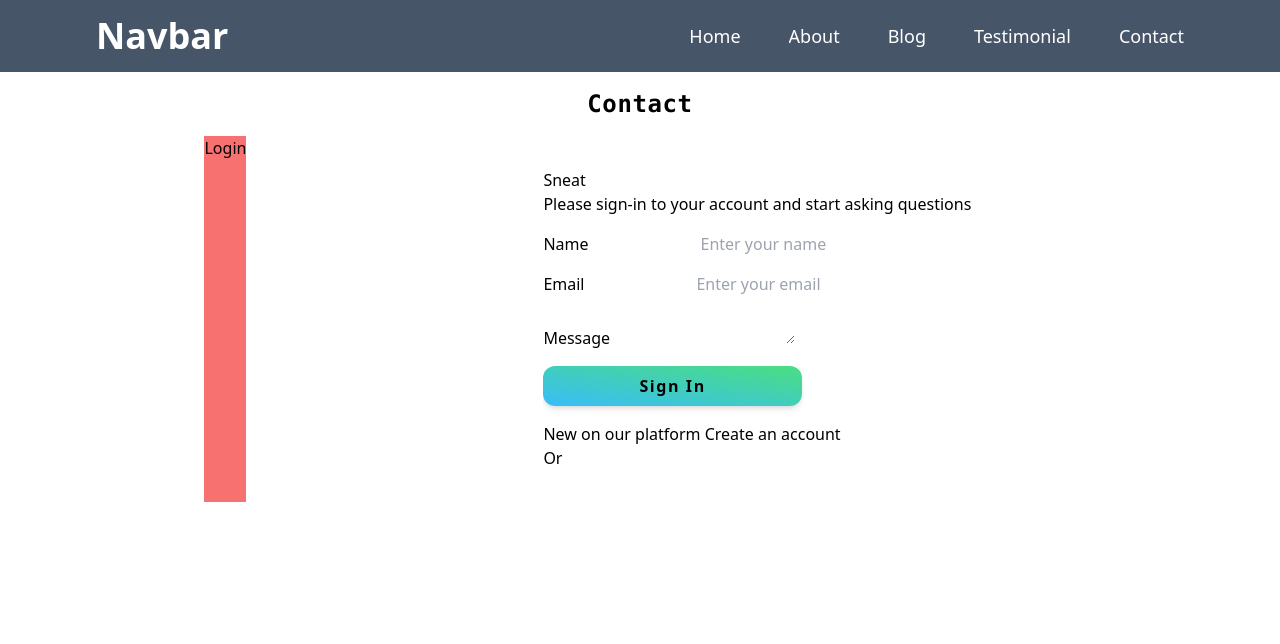
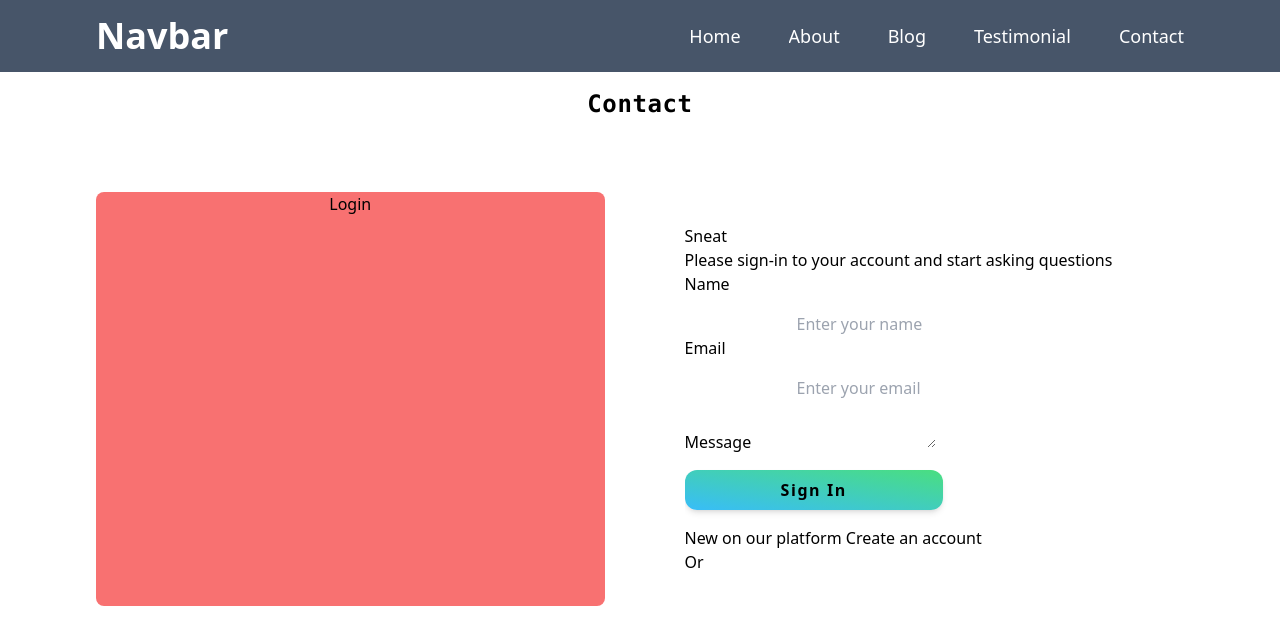
Before and after one commit to neelendrareddy9001/json_webtoken-authentication, a React (Create React App) app in the folder client/: page /contact in a window 1280 px wide. Shown: the top 644 px of the page. Built offline with nearby package versions, Linux system fonts and the light colour scheme.

Commit message:
modified

```diff
--- a/client/src/pages/Contact/Contact.jsx
+++ b/client/src/pages/Contact/Contact.jsx
@@ -17,8 +17,8 @@ const Blog = () => {
       >
         Contact
       </motion.h2>
-      <div className='section-background flex justify-around gap-12 grid-md-cols-2'>
-        <div className='bg-red-400'>
+      <div className='section-background flex justify-around gap-12 grid-md-cols-2 py-14 '>
+        <div className='bg-red-400 w-1/2 rounded-lg text-center'>
           <h1>Login</h1>
         </div>
         <div className='form p-8'>
```
